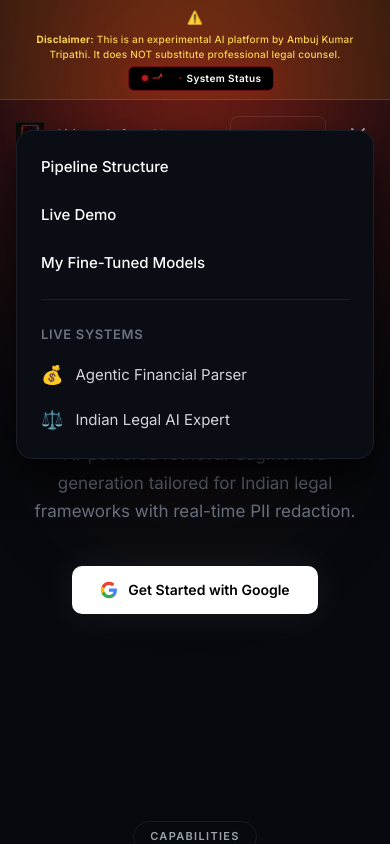
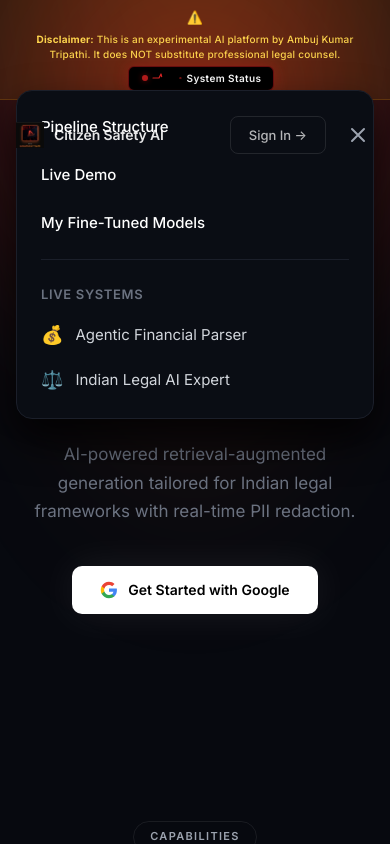
Before and after one commit to Ambuj123-lab/Citizen-Safety-AI-Assistant, a React (Vite) app in the folder frontend/: page /login in a window 390 px wide. Both pictures are taken after a click on the button 358 px from the left and 134 px from the top of the page. Shown: the top 844 px of the page. Built offline with nearby package versions, Linux system fonts and the light colour scheme; no server answers.

Commit message:
fix(ui): elevate navbar z-index to 9999 so hamburger close toggle remains visible above mobile dropdown

```diff
--- a/frontend/src/pages/Login.jsx
+++ b/frontend/src/pages/Login.jsx
@@ -213,7 +213,7 @@
             {/* ── NAVBAR ── */}
             <nav style={{
                 display: 'flex', alignItems: 'center', justifyContent: 'space-between',
-                padding: '16px 16px', maxWidth: '1200px', margin: '0 auto', position: 'relative', zIndex: 50,
+                padding: '16px 16px', maxWidth: '1200px', margin: '0 auto', position: 'relative', zIndex: 9999,
                 flexWrap: 'wrap', gap: '12px'
             }}>
                 <div style={{ display: 'flex', alignItems: 'center', gap: '10px' }}>
@@ -270,7 +270,7 @@
 
             {/* ── MOBILE MENU OVERLAY ── */}
             {mobileMenuOpen && (
-                <div className="lg:hidden" style={{ position: 'absolute', top: '130px', left: '16px', right: '16px', background: '#0A0D14', border: '1px solid #1B1F2A', borderRadius: '16px', padding: '24px', zIndex: 100, boxShadow: '0 20px 40px rgba(0,0,0,0.8)', display: 'flex', flexDirection: 'column', gap: '24px' }}>
+                <div className="lg:hidden" style={{ position: 'absolute', top: '90px', left: '16px', right: '16px', background: '#0A0D14', border: '1px solid #1B1F2A', borderRadius: '16px', padding: '24px', zIndex: 9998, boxShadow: '0 20px 40px rgba(0,0,0,0.8)', display: 'flex', flexDirection: 'column', gap: '24px' }}>
                     <button onClick={() => { document.getElementById('pipeline')?.scrollIntoView({ behavior: 'smooth' }); setMobileMenuOpen(false); }} style={{ background: 'transparent', border: 'none', color: '#fff', cursor: 'pointer', fontSize: '15px', fontWeight: 500, textAlign: 'left', padding: '0' }}>Pipeline Structure</button>
                     <button onClick={() => { document.getElementById('demo')?.scrollIntoView({ behavior: 'smooth' }); setMobileMenuOpen(false); }} style={{ background: 'transparent', border: 'none', color: '#fff', cursor: 'pointer', fontSize: '15px', fontWeight: 500, textAlign: 'left', padding: '0' }}>Live Demo</button>
                     <button onClick={() => { document.getElementById('opensource')?.scrollIntoView({ behavior: 'smooth' }); setMobileMenuOpen(false); }} style={{ background: 'transparent', border: 'none', color: '#fff', cursor: 'pointer', fontSize: '15px', fontWeight: 500, textAlign: 'left', padding: '0' }}>My Fine-Tuned Models</button>
```
